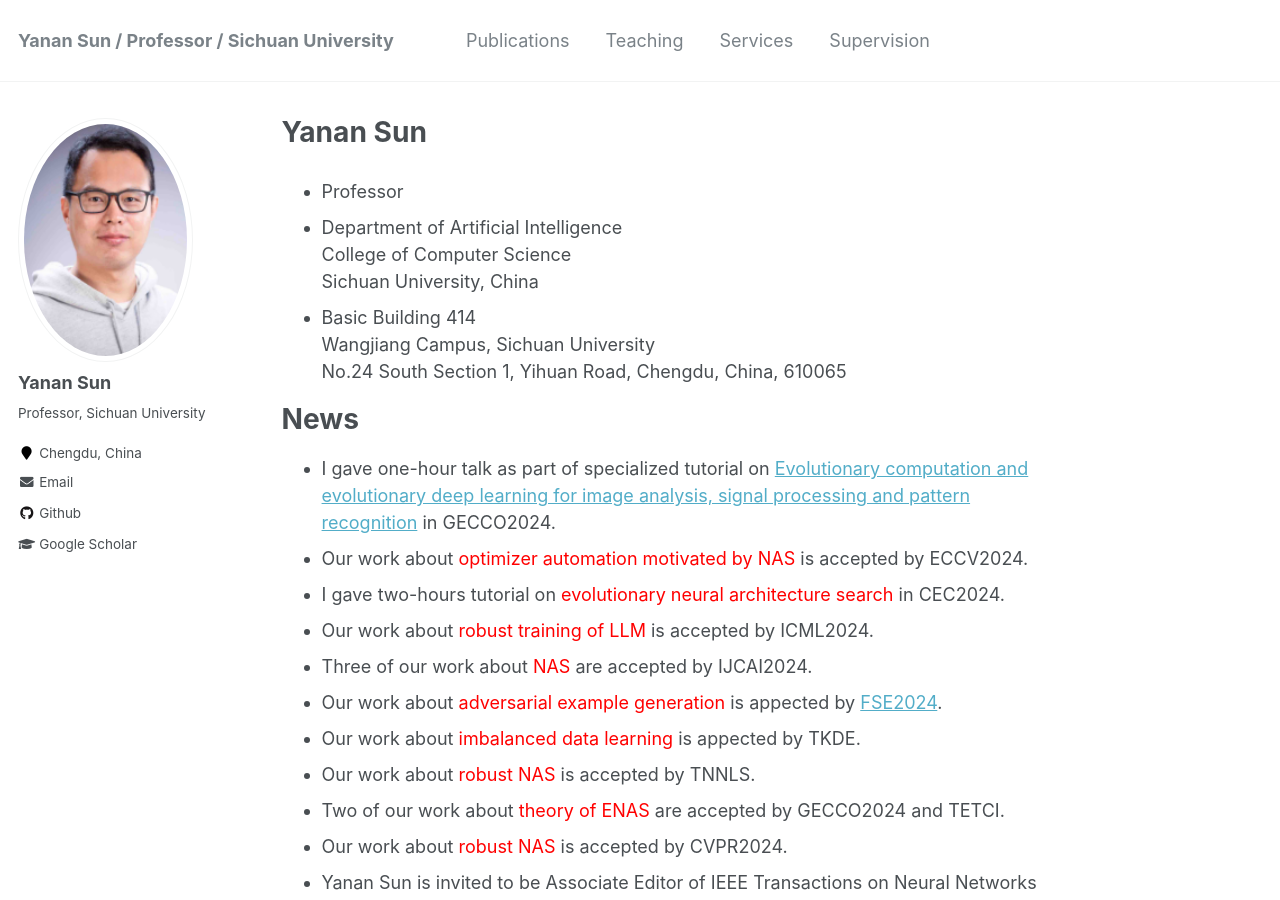
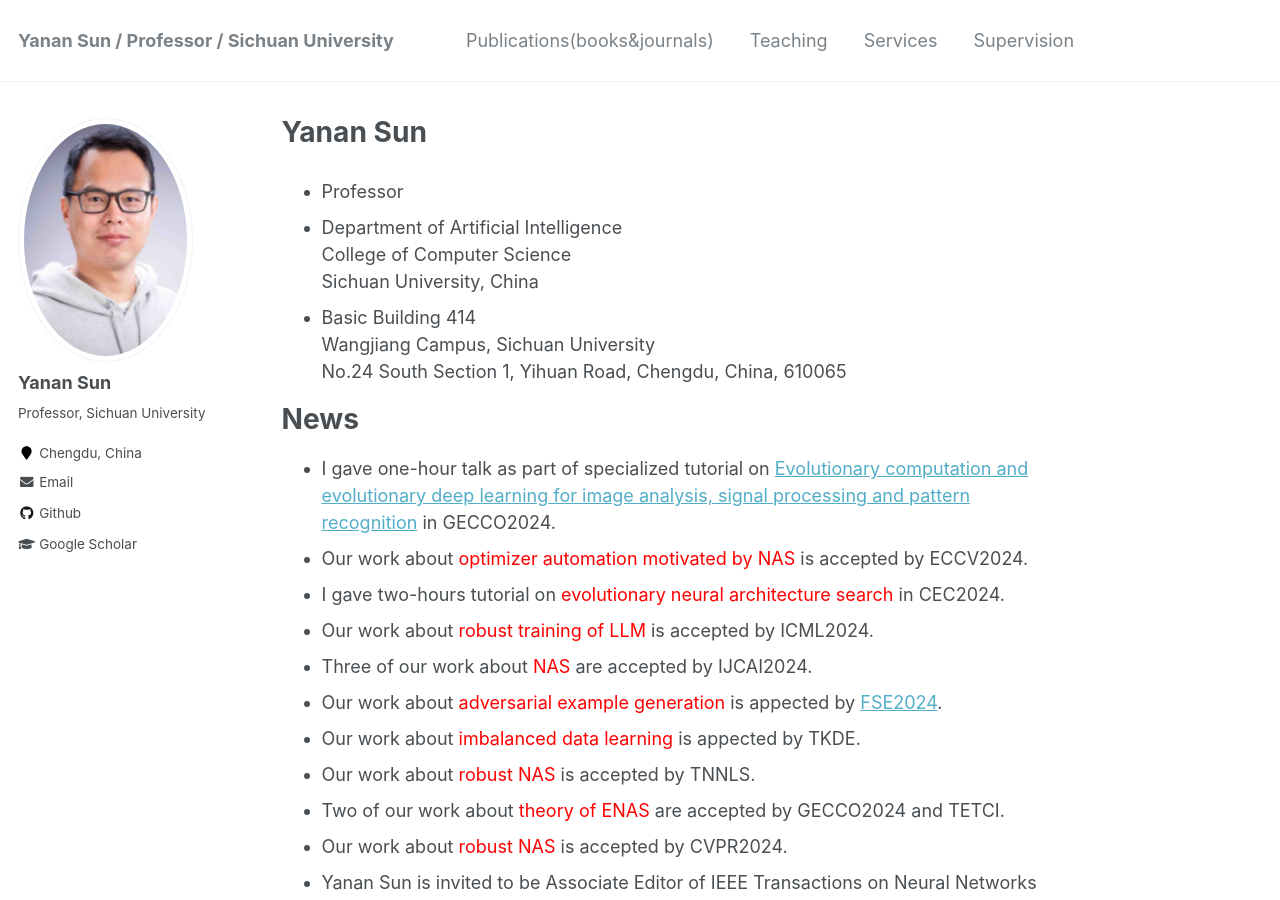
Before and after one commit to yn-sun/yn-sun.github.io, a Jekyll site: the page built from _pages/about.md, in a window 1280 px wide and 900 px high. Built offline with Jekyll 4.4.1, drawn with Linux system fonts in a browser that asks for light colours; comment, search, counter and statistics services are not loaded.

Commit message:
Update navigation.yml

```diff
--- a/_data/navigation.yml
+++ b/_data/navigation.yml
@@ -1,6 +1,6 @@
 # main links links
 main:
-  - title: "Publications"
+  - title: "Publications(books&journals)"
     url: /publications/
 
   #- title: "Grants&Awards"
```
